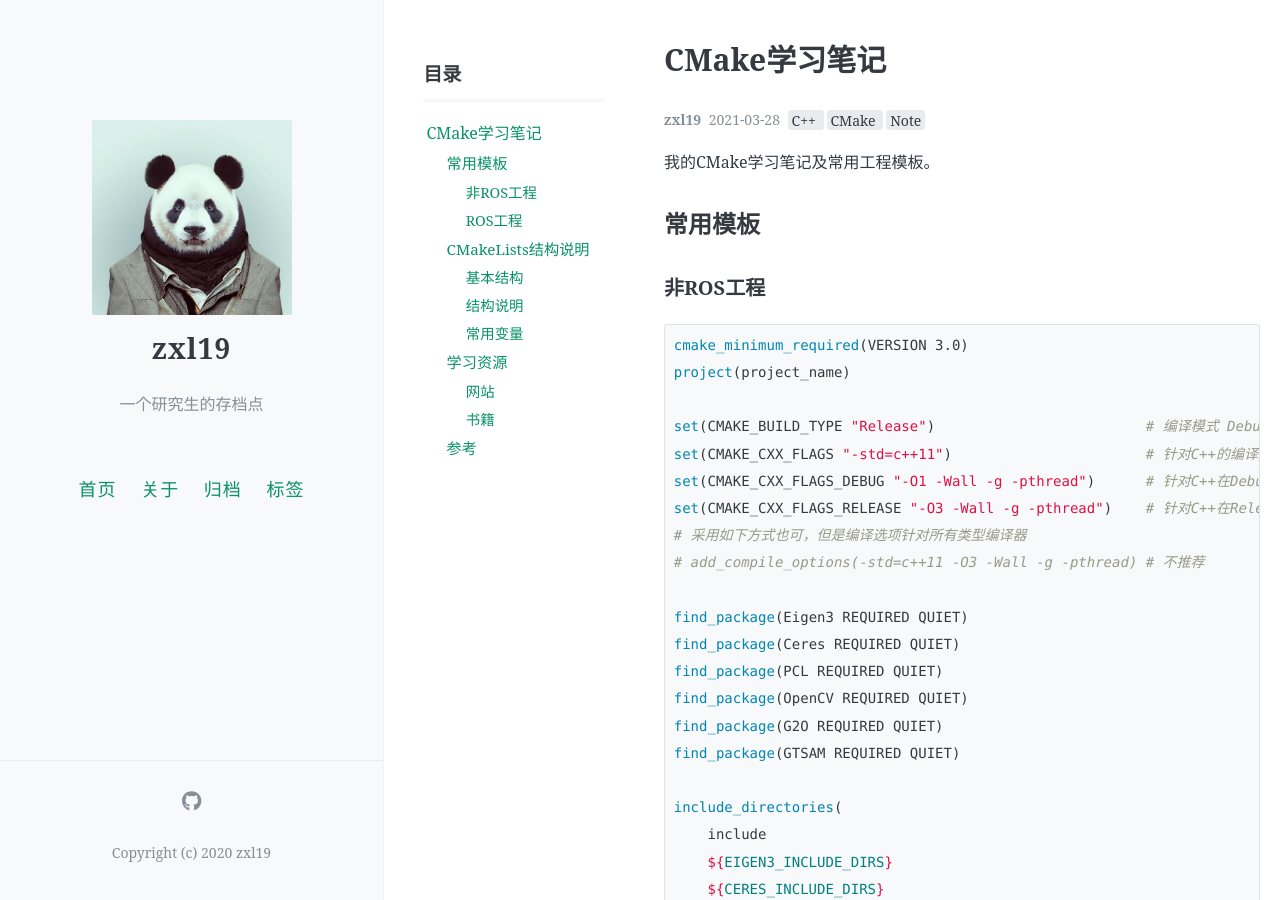
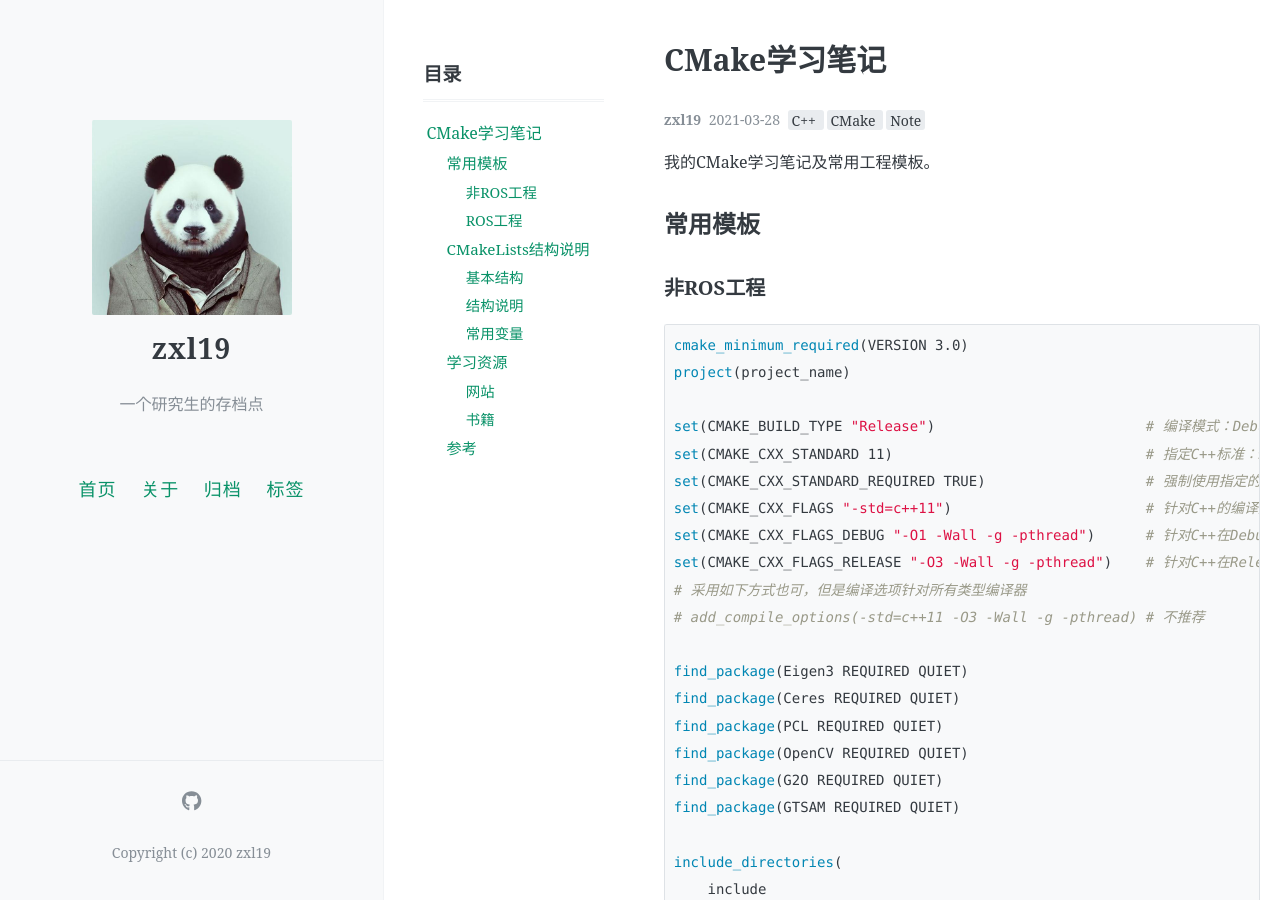
Before and after one commit to zxl19/zxl19.github.io, a Jekyll site: the page built from _posts/2021-03-28-cmake-note.md, in a window 1280 px wide and 900 px high. Built offline with Jekyll 4.4.1, drawn with Linux system fonts in a browser that asks for light colours; comment, search, counter and statistics services are not loaded; some of the changed text lies outside the part shown.

Commit message:
Update 2021-03-28-cmake-note.md

````diff
--- a/_posts/2021-03-28-cmake-note.md
+++ b/_posts/2021-03-28-cmake-note.md
@@ -21,8 +21,10 @@ pinned: true
 cmake_minimum_required(VERSION 3.0)
 project(project_name)
 
-set(CMAKE_BUILD_TYPE "Release")                         # 编译模式 Debug/Release
-set(CMAKE_CXX_FLAGS "-std=c++11")                       # 针对C++的编译选项
+set(CMAKE_BUILD_TYPE "Release")                         # 编译模式：Debug/Release
+set(CMAKE_CXX_STANDARD 11)                              # 指定C++标准：98、11、14、17、20
+set(CMAKE_CXX_STANDARD_REQUIRED TRUE)                   # 强制使用指定的C++标准
+set(CMAKE_CXX_FLAGS "-std=c++11")                       # 针对C++的编译选项（经测试用此方式无法指定C++标准）
 set(CMAKE_CXX_FLAGS_DEBUG "-O1 -Wall -g -pthread")      # 针对C++在Debug模式下的编译选项
 set(CMAKE_CXX_FLAGS_RELEASE "-O3 -Wall -g -pthread")    # 针对C++在Release模式下的编译选项
 # 采用如下方式也可，但是编译选项针对所有类型编译器
@@ -98,7 +100,13 @@ target_link_libraries()
 
 ### 结构说明
 
-1. 推荐使用`set()`进行编译选项的设置，注意追加和覆盖的区别；
+1. 推荐使用`set()`进行编译选项的设置，注意追加和覆盖的区别：
+
+    ```cmake
+    set(CMAKE_CXX_FLAGS "${CMAKE_CXX_FLAGS} -O3")   # 追加
+    set(CMAKE_CXX_FLAGS "-O3")                      # 覆盖
+    ```
+
 2. `add_compile_options()`和`add_definitions()`针对所有编译器，应慎重使用；
 3. 使用`add_subdirectory()`添加的子目录中需要存在`CMakeLists.txt`文件（内容可以为空）；
 4. 推荐使用`aux_source_directory()`或`set()`构建源文件列表；
@@ -113,6 +121,8 @@ target_link_libraries()
 | :------ | :------|
 | PROJECT_NAME | 工程名 |
 | CMAKE_BUILD_TYPE | 编译模式 |
+| CMAKE_CXX_STANDARD | 使用的C++标准 |
+| CMAKE_CXX_STANDARD_REQUIRED | 是否强制使用指定的C++标准 |
 | CMAKE_CXX_FLAGS | 编译参数 |
 | CMAKE_CXX_FLAGS_DEBUG | Debug模式下的编译参数 |
 | CMAKE_CXX_FLAGS_RELEASE | Release模式下的编译参数 |
@@ -141,13 +151,16 @@ target_link_libraries()
 
 1. [Ceres CMakeLists-CSDN博客](https://blog.csdn.net/sinat_28752257/article/details/82758546)
 2. [CMakeLists-简书](https://www.jianshu.com/p/95c744a5c6f1)
-3. [编译选项设置区别-CSDN博客](https://blog.csdn.net/10km/article/details/51731959)
-4. [catkin/CMakeLists.txt](http://wiki.ros.org/catkin/CMakeLists.txt)
-5. [HKUST-Aerial-Robotics/A-LOAM](https://github.com/HKUST-Aerial-Robotics/A-LOAM)
-6. [RobustFieldAutonomyLab/LeGO-LOAM](https://github.com/RobustFieldAutonomyLab/LeGO-LOAM)
-7. [TixiaoShan/LIO-SAM](https://github.com/TixiaoShan/LIO-SAM)
-8. [TixiaoShan/LVI-SAM](https://github.com/TixiaoShan/LVI-SAM)
-9. [koide3/hdl_graph_slam](https://github.com/koide3/hdl_graph_slam)
-10. [变量-简书](https://www.jianshu.com/p/1827cd86d576)
-11. [CMake如何入门？-0xCCCCCCCC的回答-知乎](https://www.zhihu.com/question/58949190/answer/999701073)
-12. [CMake和Modern CMake相关资料（不定期补充）-迦非喵的文章-知乎](https://zhuanlan.zhihu.com/p/205324774)
+3. [指定C++编译标准1-Crascit](https://crascit.com/2015/03/28/enabling-cxx11-in-cmake/)
+4. [指定C++编译标准2-腾讯云](https://cloud.tencent.com/developer/article/1741243)
+5. [指定C++编译标准3-azmddy](https://azmddy.github.io/article/%E7%BC%96%E8%AF%91%E6%9E%84%E5%BB%BA/cmake-day-2.html)
+6. [编译选项设置区别-CSDN博客](https://blog.csdn.net/10km/article/details/51731959)
+7. [catkin/CMakeLists.txt](http://wiki.ros.org/catkin/CMakeLists.txt)
+8. [HKUST-Aerial-Robotics/A-LOAM](https://github.com/HKUST-Aerial-Robotics/A-LOAM)
+9. [RobustFieldAutonomyLab/LeGO-LOAM](https://github.com/RobustFieldAutonomyLab/LeGO-LOAM)
+10. [TixiaoShan/LIO-SAM](https://github.com/TixiaoShan/LIO-SAM)
+11. [TixiaoShan/LVI-SAM](https://github.com/TixiaoShan/LVI-SAM)
+12. [koide3/hdl_graph_slam](https://github.com/koide3/hdl_graph_slam)
+13. [变量-简书](https://www.jianshu.com/p/1827cd86d576)
+14. [CMake如何入门？-0xCCCCCCCC的回答-知乎](https://www.zhihu.com/question/58949190/answer/999701073)
+15. [CMake和Modern CMake相关资料（不定期补充）-迦非喵的文章-知乎](https://zhuanlan.zhihu.com/p/205324774)
````
